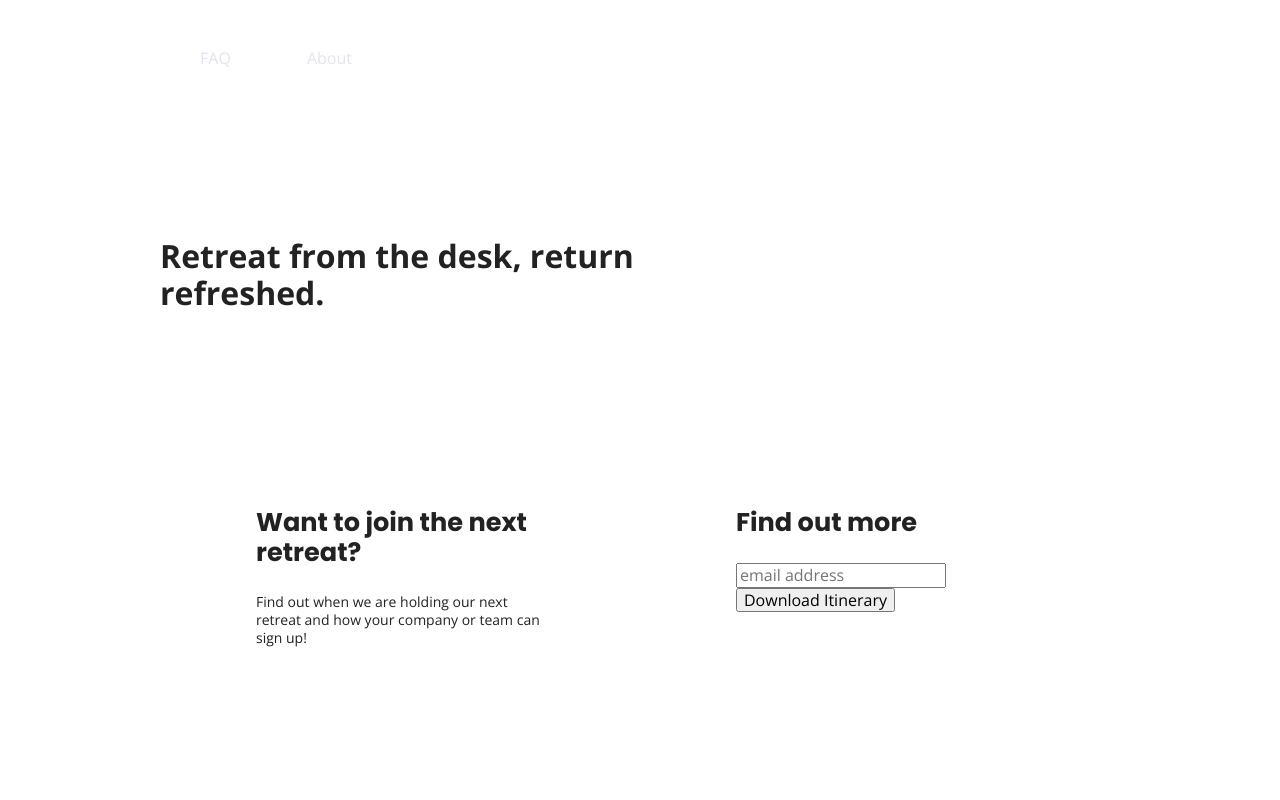
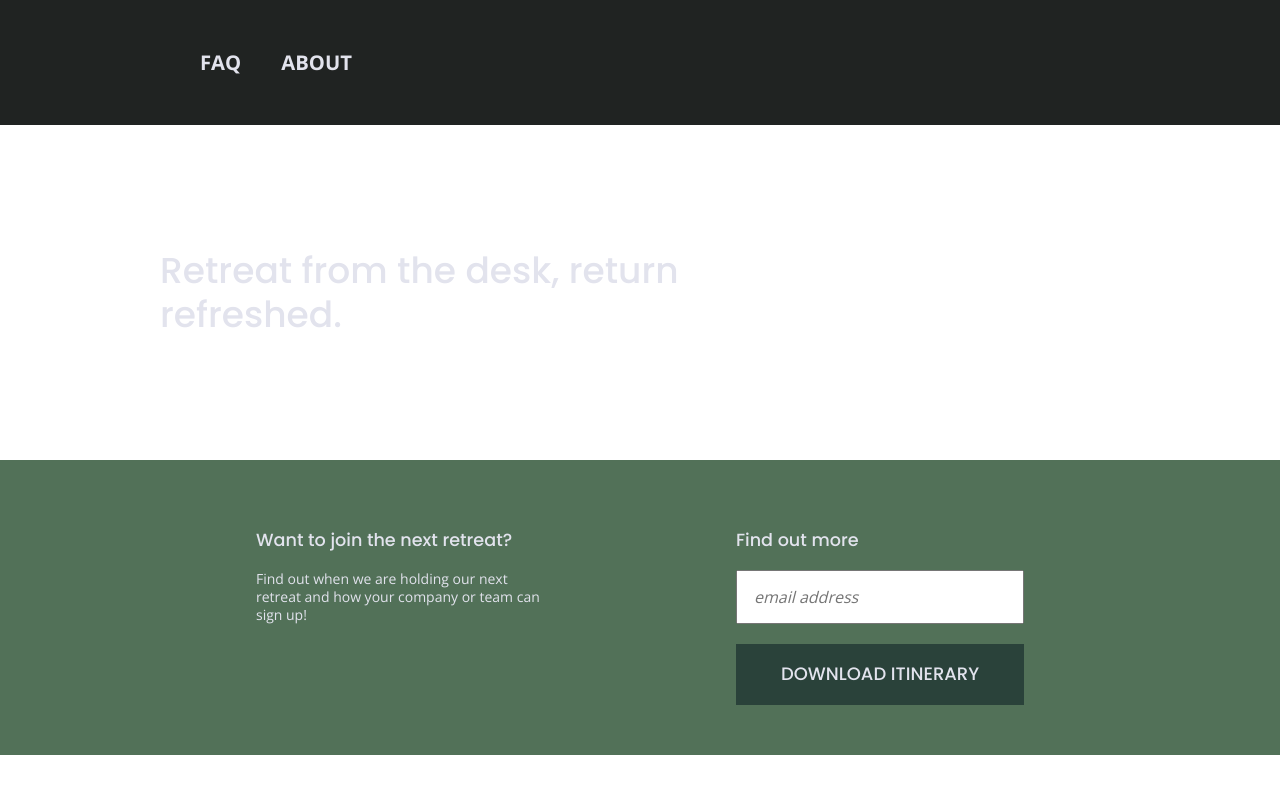
Before and after one commit to k-kenney/unplugged-retreat, a website built with Parcel: page index.html in a window 1280 px wide. Shown: the top 800 px of the page. Built offline with nearby package versions, Linux system fonts and the light colour scheme.

Commit message:
completed global styles for all pages

```diff
--- a/css/main.css
+++ b/css/main.css
@@ -97,6 +97,7 @@ textarea {
     font-family: 'Open Sans', sans-serif;
     font-size: 1em;
     text-align: left;
+    color: #e2e3ed;
    }
 
    ul,
@@ -117,7 +118,9 @@ textarea {
    h3,
    h4 {
     font-family: 'Poppins', sans-serif;
-    font-size: 1.6em;
+    font-weight: 500;
+    font-size: 1.1em;
+    margin: 20px 0;
    }
 
    p {
@@ -145,9 +148,10 @@ textarea {
 
 /* Header/Footer */
 
-header, main,
+header,
 footer {
   display: flex;
+  background-color: #202322;
   justify-content: center;
   align-items: center;
   flex-flow: row wrap;
@@ -155,6 +159,7 @@ footer {
 
 header {
   padding: 15px 0;
+  /* background-color: #202322; */
 }
 
 header .content-wrapper {
@@ -169,14 +174,18 @@ header .content-wrapper {
   width: 100%;
   height: 1px;
   margin: 10px 0 20px 0;
+  background: 2px solid #3a3a3a
 }
 
 header nav {
+  width: 60%;
+  font-size: 1.125em;
+  font-weight: 700;
+  text-transform: uppercase;
   display: flex;
   justify-content: space-around;
   align-items: center;
   flex-flow: row wrap;
-  width: 60%;
 }
 
 header nav ul {
@@ -185,7 +194,12 @@ header nav ul {
   width: 100%;
 }
 
+header nav ul li {
+  font-size: 1.125em;
+}
+
 footer {
+  text-align: center;
   flex-direction: column;
 }
 
@@ -196,7 +210,6 @@ footer p {
 footer .content-wrapper {
   width: 55%;
   margin: 50px 0;
-  text-align: center;
 }
 
 footer .contact {
@@ -227,12 +240,47 @@ footer .copyright {
   flex-flow: row wrap;
 }
 
+.hero-area h1 {
+  font-size: 2.25em;
+  font-family: 'Poppins', Helvetica, Arial, sans-serif;
+  font-weight: 500;
+  line-height: 1.2;
+}
+
 aside {
   display: flex;
   justify-content: center;
   align-items: center;
   flex-flow: row wrap;
+  background-color: #527158;
 }
+
+aside .form {
+  margin-top: 30px;
+}
+
+input[type=text] {
+  box-sizing: border-box;
+  width: 100%;
+  color: #2a423a;
+  font-style: italic;
+  padding: 1em;
+}
+
+input[type=button] {
+  width: 100%;
+  padding: 20px 0;
+  margin-top: 20px;
+  background-color: #2a423a;
+  font-family: 'Poppins', Helvetica, Arial, sans-serif;
+  font-weight: 500;
+  font-size: 1.125em;
+  color: #e2e3ed;
+  border: none;
+  text-align: center;
+  text-transform: uppercase;
+}
+
 
 .features {
   display: flex;
@@ -252,6 +300,7 @@ aside {
 }
 
 .features p {
+  text-align: center;
   margin: 0;
 }
 
@@ -261,10 +310,12 @@ aside {
   display: flex;
   justify-content: center;
   flex-flow: row wrap;
+  background-color: #2a423a;
 }
 
 .reviews h2 {
   margin-bottom: 40px;
+  line-height: 1;
 }
 
 .reviews h3 {
@@ -279,6 +330,7 @@ aside {
   justify-content: center;
   align-items: center;
   flex-flow: row wrap;
+  background-color: #527158;
 }
 
 .contact-section {
@@ -286,6 +338,7 @@ aside {
   justify-content: center;
   align-items: center;
   flex-flow: row wrap;
+  background-color: #2a423a;
 }
 
 .contact-content p {
@@ -299,6 +352,7 @@ aside {
   justify-content: center;
   align-items: center;
   flex-flow: row wrap;
+  background-color: #2a423a;
 }
 
 .faq .content-wrapper {
@@ -311,6 +365,7 @@ aside {
 
 .faq h2 {
   margin-bottom: 40px;
+  line-height: 1;
 }
 
 .faq-content {
```
